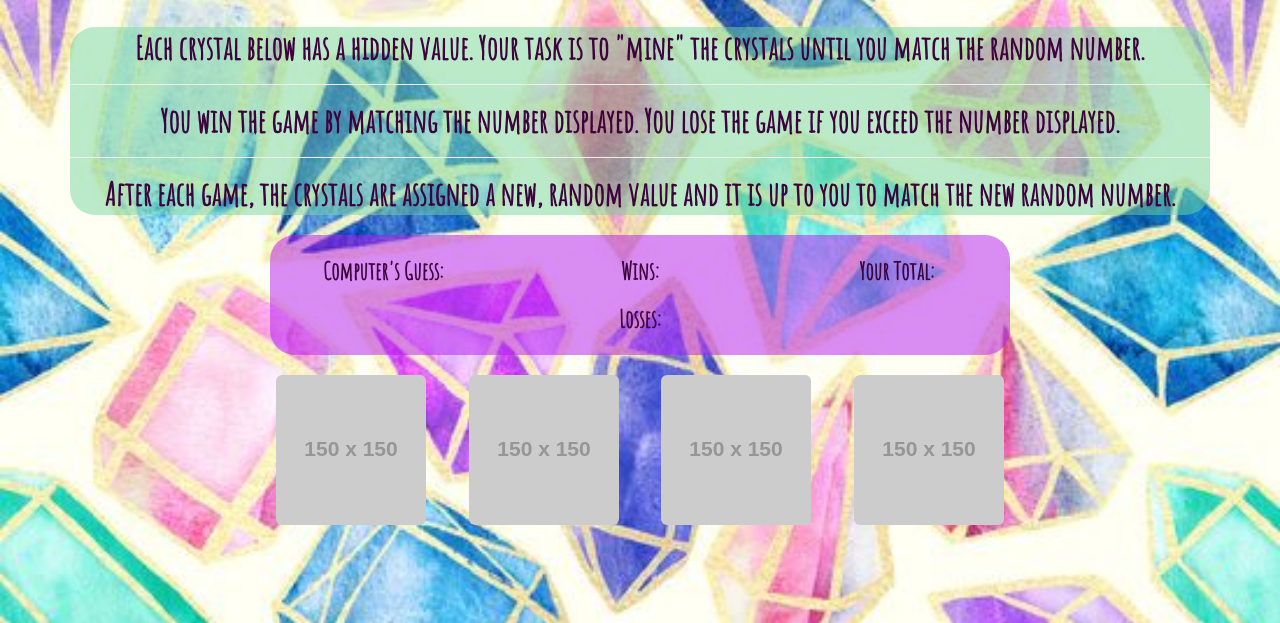
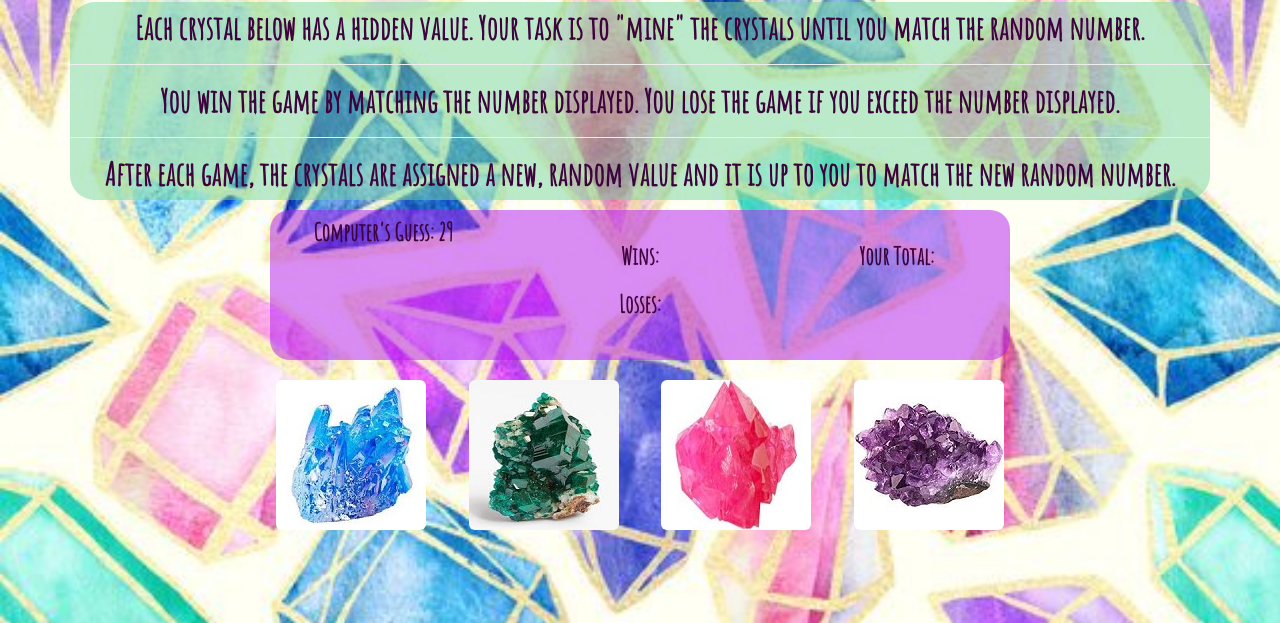
Before and after one commit to larkenem/unit-4-game, a plain HTML site: page index.html in a window 1280 px wide. Shown: the part 177-800 px from the top of the page. Drawn offline with nearby package versions, Linux system fonts and the light colour scheme; placeholder pictures from the web are drawn by us.

Commit message:
final product

```diff
--- a/assets/css/style.css
+++ b/assets/css/style.css
@@ -7,7 +7,7 @@ body {
     .jumbotron {
         margin-left: 200px;
         margin-right: 200px;
-        margin-top: 15px;
+        margin-top: 10px;
         font-weight: bold;
         font-family: 'Amatic SC', cursive;
         background: rgba(253, 153, 211, 0.5);
@@ -19,29 +19,32 @@ body {
     }
 
     .instructions {
+        margin-top: -20px;
         box-sizing: border-box;
         border-radius: 25px;
         font-size: 32px;
         font-weight: bold;
         color: rgb(61, 3, 61);
         background: rgba(120, 214, 159, 0.5);
-        padding-top: 5px;
-        padding-bottom: 5px;
+        padding-top: 10px;
+        padding-bottom: 10px;
         font-family: 'Amatic SC', cursive;
     }
 
     .middleGame {
         box-sizing: border-box;
-        border-radius: 25px;
+        border-radius: 20px;
         font-size: 24px;
         font-weight: bold;
         color: rgb(61, 3, 61);
         background: rgba(180, 26, 241, 0.5);
         font-family: 'Amatic SC', cursive;
-        margin-top: 20px;
-        margin-bottom: 20px;
+        margin-top: 10px;
+        margin-bottom: 10px;
         margin-right: 200px;
         margin-left: 200px;
+        padding-top: 10px;
+        padding-bottom: 20px;
     }
 
     .crystalsRow {
--- a/assets/javascript/game.js
+++ b/assets/javascript/game.js
@@ -0,0 +1,86 @@
+$(document).ready(function(){
+
+    //global variables that hold the game's data
+
+    //running total of our total based on the random values assigned to the crystals
+    var userTotal = 0;
+    var wins = 0;
+    var losses = 0;
+    //assigning a function to variable for a randomly generated number for the user to try and match
+    var compGuess;
+    //empty variable for each crystal
+    var crystal1Val;
+    var crystal2Val;
+    var crystal3Val;
+    var crystal4Val;
+
+    //setting up game with random values
+        function setUp() {
+
+            compGuess = Math.floor(Math.random() * 101) + 19;
+            console.log(compGuess);
+            $("#compGuess").text(compGuess);
+
+            // $("#crystal1").on("click", function () {
+            crystal1Val = Math.floor(Math.random() * 11) + 1;
+            console.log(crystal1Val);
+            // });
+
+            crystal2Val = Math.floor(Math.random() * 11) + 1;
+            console.log(crystal2Val);
+
+            crystal3Val = Math.floor(Math.random() * 11) + 1;
+            console.log(crystal3Val);
+
+            crystal4Val = Math.floor(Math.random() * 11) + 1;
+            console.log(crystal4Val);
+
+            userTotal = 0;
+            $("#userTotal").text("");
+        };
+
+        function gameLogic() {
+            if (userTotal === compGuess) {
+                wins++;
+                $("#wins").text(wins);
+                $("#outcome").text("You Win!");
+                setUp();
+            };
+
+            if (userTotal > compGuess) {
+                losses++;
+                $("#losses").text(losses);
+                $("#outcome").text("You lose.");
+                setUp();
+            };
+        };
+
+
+        //click function that assigns each crystal a value from setUp function
+            $("#crystal1").on("click", function () {
+                userTotal += crystal1Val;
+                $("#userTotal").text(userTotal);
+                gameLogic();
+            });
+
+            $("#crystal2").on("click", function () {
+                userTotal += crystal2Val;
+                $("#userTotal").text(userTotal);
+                gameLogic();
+            });
+
+            $("#crystal3").on("click", function () {
+                userTotal += crystal3Val;
+                $("#userTotal").text(userTotal);
+                gameLogic();
+            });
+
+            $("#crystal4").on("click", function () {
+                userTotal += crystal4Val;
+                $("#userTotal").text(userTotal);
+                gameLogic();
+            });
+
+    setUp();
+
+});
--- a/index.html
+++ b/index.html
@@ -35,7 +35,6 @@
         <div class="middleGame">
             <div class="row">
                 <div id="game" class="col-md-4">
-                    <br>
                     <h3>Computer's Guess: <span id="compGuess"></span></h3>
                 </div>
                 <div id="game" class="col-md-4">
@@ -44,6 +43,7 @@
                     <br>
                     <h3>Losses: <span id="losses"></span></h3>
                     <br>
+                    <p><span id="outcome"></span></p>
                 </div>
                 <div id="game" class="col-md-4">
                     <br>
@@ -55,24 +55,21 @@
         <div class="crystalsRow">
             <div class="row">
                 <div class="col-md-3">
-                    <img src="http://via.placeholder.com/150x150" id="crystal1" class="crystals img-rounded">
+                    <img src="assets/images/blue.jpg" id="crystal1" class="crystals img-rounded">
                 </div>
                 <div class="col-md-3">
-                    <img src="http://via.placeholder.com/150x150" id="crystal2" class="crystals img-rounded">
+                    <img src="assets/images/green.jpg" id="crystal2" class="crystals img-rounded">
                 </div>
                 <div class="col-md-3">
-                    <img src="http://via.placeholder.com/150x150" id="crystal3" class="crystals img-rounded">
+                    <img src="assets/images/pink.jpg" id="crystal3" class="crystals img-rounded">
                 </div>
                 <div class="col-md-3">
-                    <img src="http://via.placeholder.com/150x150" id="crystal4" class="crystals img-rounded">
+                    <img src="assets/images/purple.jpg" id="crystal4" class="crystals img-rounded">
                 </div>
             </div>
         </div>
 
     </div>
 
-
-
-
 </body>
 </html>
```
Also changed, not shown: assets/images/blue.jpg (added), assets/images/green.jpg (added), assets/images/pink.jpg (added), assets/images/purple.jpg (added).
